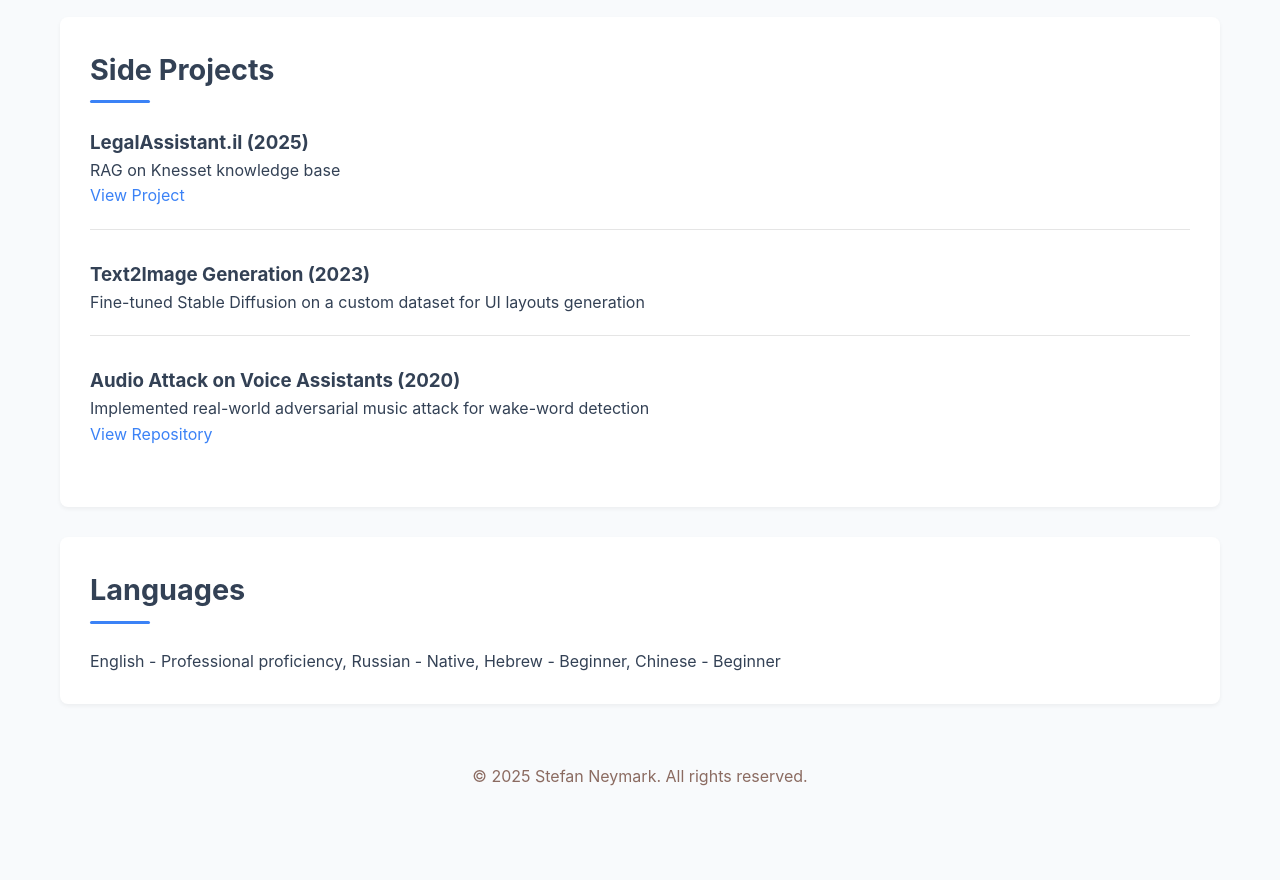
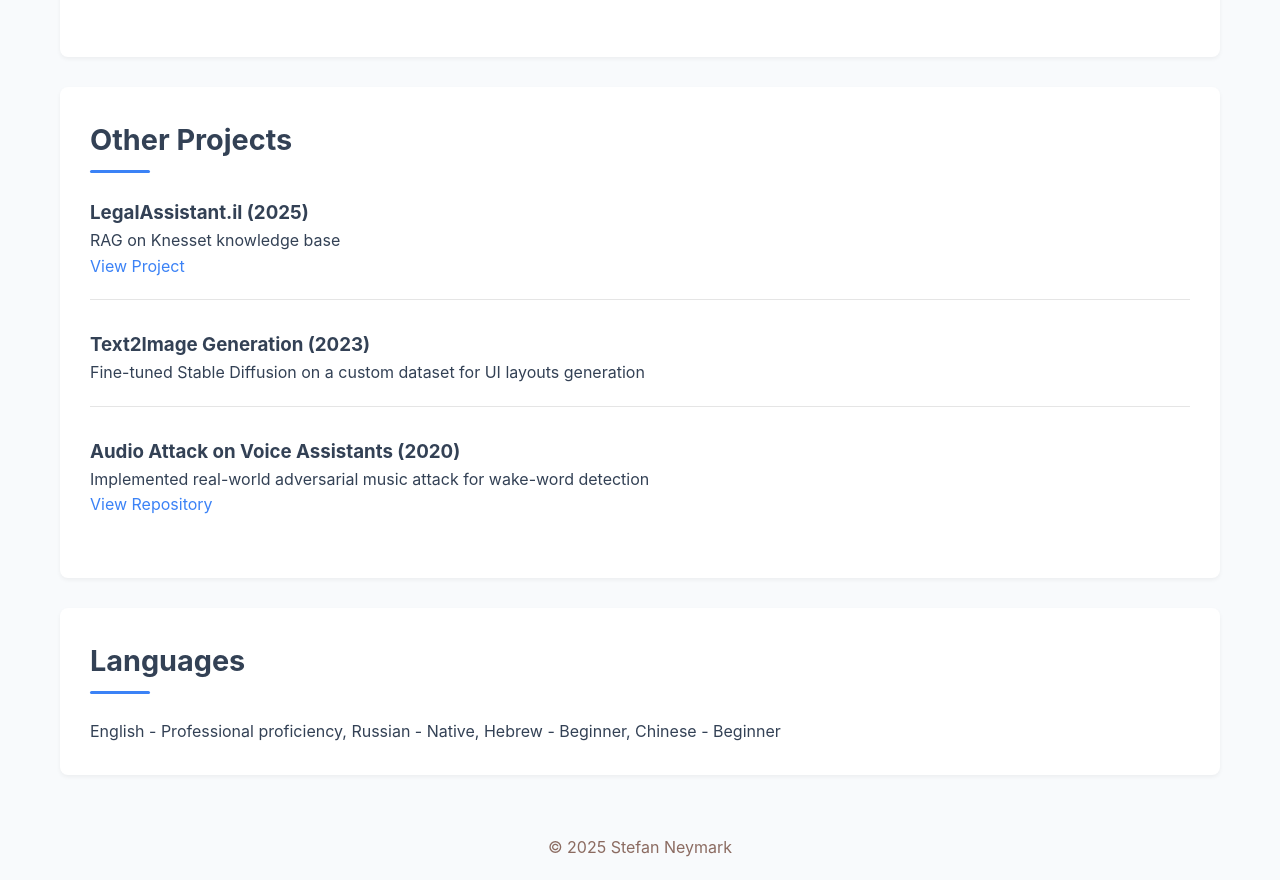
Before and after one commit to eestien/aboutme, a plain HTML site: page index.html in a window 1280 px wide. Shown: the part 2577-3457 px from the top of the page. Before the commit the page ends 3387 px from the top, so only its background shows below. Drawn offline with Linux system fonts and the light colour scheme.

Commit message:
Update index.html

```diff
--- a/index.html
+++ b/index.html
@@ -58,6 +58,7 @@
                         <span class="skill-tag">PEFT</span>
                         <span class="skill-tag">Computer Vision 2D</span>
                         <span class="skill-tag">LLM Quantization</span>
+                        <span class="skill-tag">Reinforcement learning for LLM / GRPO</span>
                     </div>
                 </div>
 
@@ -94,10 +95,11 @@
                 <ul>
                     <li>Developed and deployed multimodal deep learning models integrating natural text, images, KGs, and bio/chemical data. <a href="https://huggingface.co/insilicomedicine/precious3-gpt-multi-modal" target="_blank">View Project</a></li>
                     <li>Trained LMs from scratch and pre-trained/fine-tuned LLMs for text generation, summarization, and conversational AI using distributed GPU computing. <a href="https://pmc.ncbi.nlm.nih.gov/articles/PMC10564439/" target="_blank">View Publication</a></li>
-                    <li>Implemented representation learning techniques and explainability frameworks</li>
+                    <li>Reinforcement Learning for LLMs to enhance their reasoning abilities.</li>
                     <li>Resource-effective LLM deployment on local machines with limited resources</li>
                     <li>Generated synthetic data using Transformer models and VAEs. <a href="https://www.nature.com/articles/s41514-024-00163-3" target="_blank">View Publication</a></li>
                     <li>Conducted graph representation learning and developed walk-based methods</li>
+                    <li>Implemented representation learning techniques and explainability frameworks</li>
                     <li>Built pipelines for model benchmarking and multi-agent system development with RAG tool</li>
                 </ul>
             </div>
@@ -142,7 +144,7 @@
         </section>
 
         <section id="projects">
-            <h2>Side Projects</h2>
+            <h2>Other Projects</h2>
             <div class="project-item">
                 <h3>LegalAssistant.il (2025)</h3>
                 <p>RAG on Knesset knowledge base</p>
@@ -171,7 +173,7 @@
 
     <footer>
         <div class="container">
-            <p>© 2025 Stefan Neymark. All rights reserved.</p>
+            <p>© 2025 Stefan Neymark</p>
         </div>
     </footer>
     <script src="script.js"></script>
```
